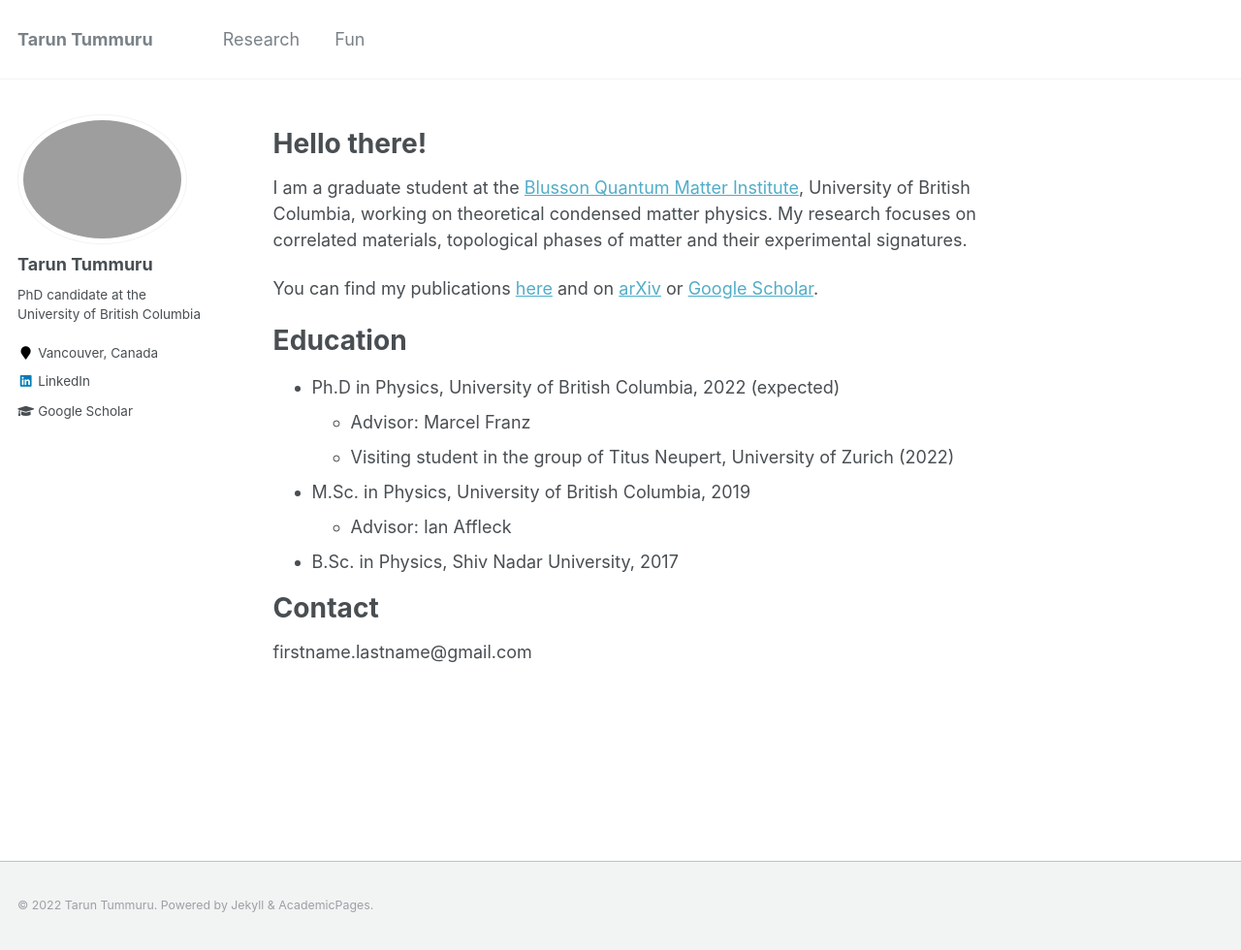
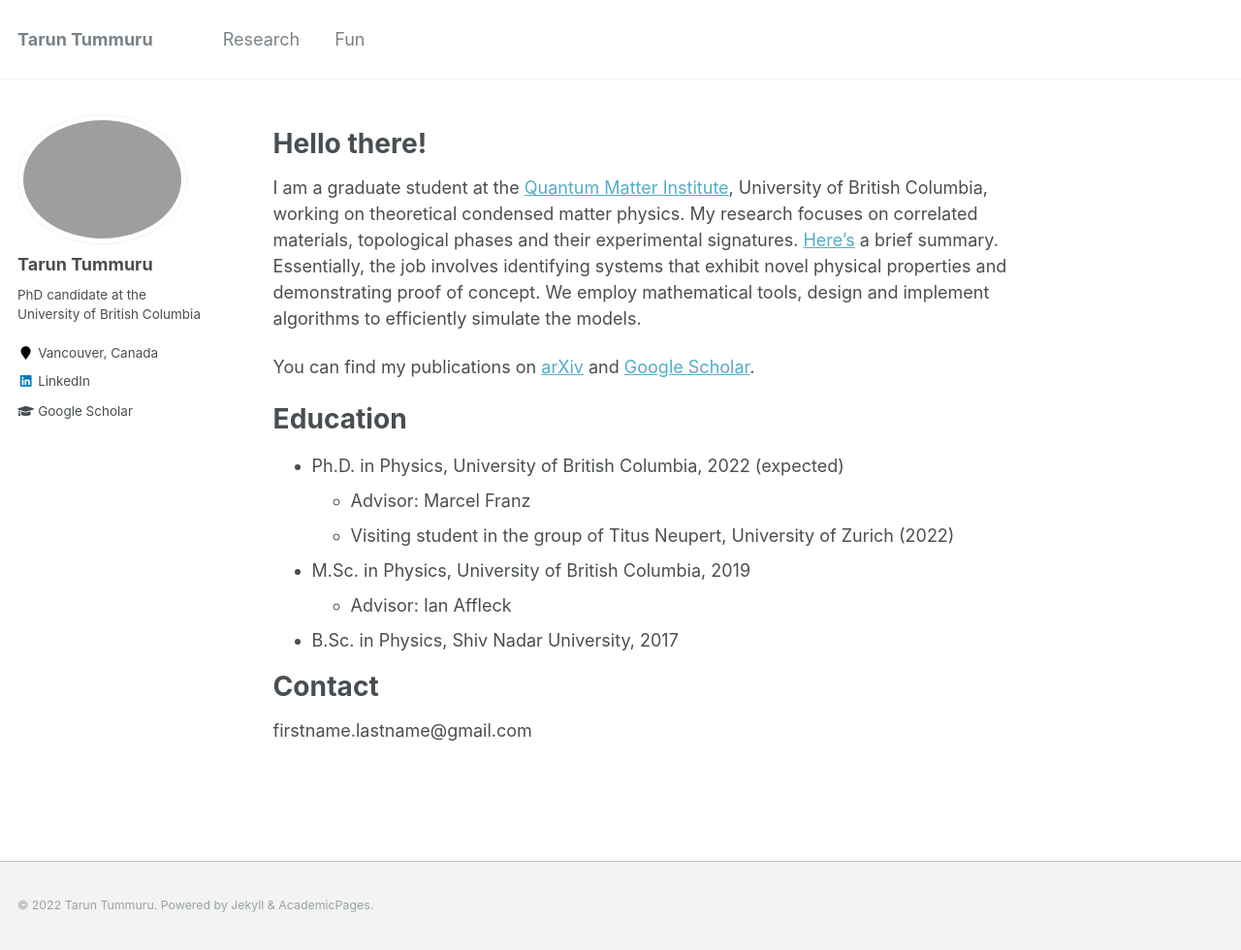
Before and after one commit to ttummuru/ttummuru.github.io, a Jekyll site: the page built from _pages/about.md, in a window 1280 px wide and 980 px high. Shown: the whole window at 97% size. Built offline with Jekyll 4.4.1, drawn with Linux system fonts in a browser that asks for light colours.

Commit message:
fixed typos

```diff
--- a/_config.yml
+++ b/_config.yml
@@ -103,7 +103,7 @@
   instagram        :
   impactstory      : #"https://profiles.impactstory.org/u/xxxx-xxxx-xxxx-xxxx"
   lastfm           :
-  linkedin         : "www.linkedin.com/in/ttummuru"
+  linkedin         : "ttummuru"
   orcid            : #"http://orcid.org/yourorcidurl"
   pinterest        :
   soundcloud       :
--- a/_pages/about.md
+++ b/_pages/about.md
@@ -11,14 +11,14 @@
 Hello there!
 ======
 
-I am a graduate student at the [Blusson Quantum Matter Institute](https://qmi.ubc.ca), University of British Columbia, working on theoretical condensed matter physics.  My research focuses on correlated materials, topological phases of matter and their experimental signatures.
+I am a graduate student at the [Quantum Matter Institute](https://qmi.ubc.ca), University of British Columbia, working on theoretical condensed matter physics. My research focuses on correlated materials, topological phases and their experimental signatures. [Here's](https://ttummuru.github.io/research/) a brief summary. Essentially, the job involves identifying systems that exhibit novel physical properties and demonstrating proof of concept. We employ mathematical tools, design and implement algorithms to efficiently simulate the models.
 
-You can find my publications [here](https://ttummuru.github.io/research/) and on [arXiv](https://arxiv.org/search/?query=Tarun+Tummuru&searchtype=author&abstracts=show&order=-announced_date_first&size=50&date-date_type=submitted_date) or [Google Scholar](https://scholar.google.ca/citations?hl=en&user=WG2IsFYAAAAJ).
+You can find my publications on [arXiv](https://arxiv.org/search/?query=Tarun+Tummuru&searchtype=author&abstracts=show&order=-announced_date_first&size=50&date-date_type=submitted_date) and [Google Scholar](https://scholar.google.ca/citations?hl=en&user=WG2IsFYAAAAJ).
 
 
 Education
 ======
-* Ph.D in Physics, University of British Columbia, 2022 (expected)
+* Ph.D. in Physics, University of British Columbia, 2022 (expected)
   * Advisor: Marcel Franz
   * Visiting student in the group of Titus Neupert, University of Zurich (2022)
 * M.Sc. in Physics, University of British Columbia, 2019
@@ -29,7 +29,7 @@
 
 Skills
 ======
-* Python, Mathematica, C++, and Latex.
+* Python, Mathematica, C++, and LaTeX.
 
 
 Teaching
```
Also changed, not shown: _pages/fun.md (+2 -7 lines), _pages/research.md (+3 -3 lines).
